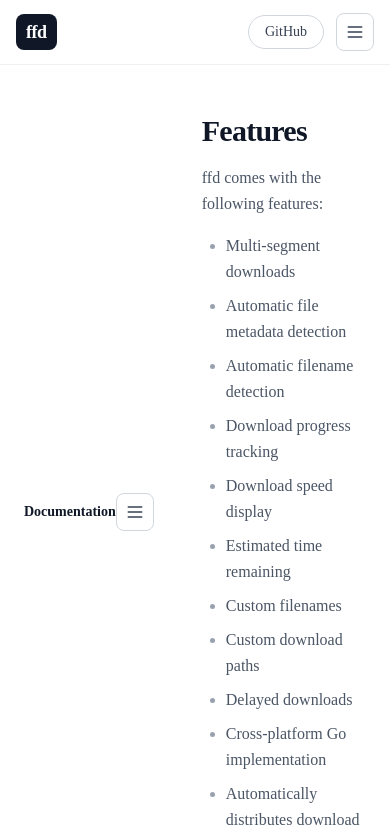
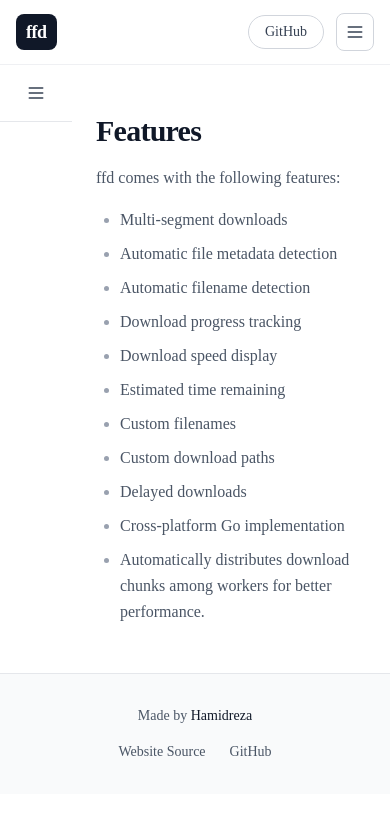
Before and after one commit to hamidrezaesh/ffd-website, a Next.js app: page /docs/features in a window 390 px wide. Shown: the top 837 px of the page. Built offline with nearby package versions, Linux system fonts and the light colour scheme.

Commit message:
feat: improve mobile docs navigation

```diff
--- a/components/DocsSidebar.tsx
+++ b/components/DocsSidebar.tsx
@@ -37,17 +37,25 @@ const groups: DocGroup[] = [
   },
 ];
 
-function NavLinks({ pathname, onNavigate }: { pathname: string; onNavigate?: () => void }) {
+function NavLinks({
+  pathname,
+  onNavigate,
+}: {
+  pathname: string;
+  onNavigate?: () => void;
+}) {
   return (
     <nav className="space-y-8">
       {groups.map((group) => (
         <div key={group.title}>
-          <h3 className="text-xs font-semibold uppercase tracking-wider text-gray-400">
+          <h3 className="px-2 text-xs font-bold uppercase tracking-widest text-gray-500">
             {group.title}
           </h3>
+
           <ul className="mt-3 space-y-1">
             {group.links.map((link) => {
               const active = pathname === link.href;
+
               return (
                 <li key={link.href}>
                   <Link
@@ -55,8 +63,8 @@ function NavLinks({ pathname, onNavigate }: { pathname: string; onNavigate?: ()
                     onClick={onNavigate}
                     className={
                       active
-                        ? "block rounded-lg bg-gray-900 px-3 py-2 text-sm font-medium text-white"
-                        : "block rounded-lg px-3 py-2 text-sm font-medium text-gray-600 transition hover:bg-gray-100 hover:text-gray-900"
+                        ? "flex min-h-10 items-center rounded-lg bg-gray-900 px-3 text-sm font-semibold text-white"
+                        : "flex min-h-10 items-center rounded-lg px-3 text-sm font-medium text-gray-600 transition hover:bg-gray-100 hover:text-gray-900"
                     }
                   >
                     {link.label}
@@ -77,35 +85,62 @@ export default function DocsSidebar() {
 
   return (
     <>
-      {/* Mobile top bar */}
-      <div className="sticky top-16 z-40 flex items-center justify-between border-b border-gray-200 bg-white/70 px-6 py-3 backdrop-blur-md lg:hidden">
-        <span className="text-sm font-semibold text-gray-900">Documentation</span>
+      {/* ========================= */}
+      {/* MOBILE DOCS NAVIGATION */}
+      {/* ========================= */}
+
+      <div className="sm:hidden">
+        {/* Docs bar */}
+        <div className="sticky top-16 z-40 border-b border-gray-200 bg-white/95 backdrop-blur-md">
+          <div className="flex h-14 items-center px-4">
             <button
               type="button"
               onClick={() => setOpen((v) => !v)}
               aria-expanded={open}
-          aria-label="Toggle documentation menu"
-          className="rounded-md border border-gray-300 p-2 text-gray-700 transition hover:bg-gray-100"
+              aria-label="Toggle documentation navigation"
+              className="flex h-10 w-10 items-center justify-center bg-transparent text-gray-700"
             >
-          <svg className="h-5 w-5" fill="none" viewBox="0 0 24 24" stroke="currentColor" strokeWidth={2}>
+              <svg
+                className="h-5 w-5"
+                fill="none"
+                viewBox="0 0 24 24"
+                stroke="currentColor"
+                strokeWidth={2}
+              >
                 {open ? (
-              <path strokeLinecap="round" strokeLinejoin="round" d="M6 18L18 6M6 6l12 12" />
+                  <path
+                    strokeLinecap="round"
+                    strokeLinejoin="round"
+                    d="M6 18 18 6M6 6l12 12"
+                  />
                 ) : (
-              <path strokeLinecap="round" strokeLinejoin="round" d="M4 6h16M4 12h16M4 18h16" />
+                  <path
+                    strokeLinecap="round"
+                    strokeLinejoin="round"
+                    d="M4 6h16M4 12h16M4 18h16"
+                  />
                 )}
               </svg>
             </button>
           </div>
+        </div>
 
-      {/* Mobile slide-down */}
+        {/* Docs menu */}
         {open && (
-        <div className="sticky top-[7.25rem] z-30 border-b border-gray-200 bg-white px-6 py-4 lg:hidden">
-          <NavLinks pathname={pathname} onNavigate={() => setOpen(false)} />
+          <div className="sticky top-[7rem] z-30 max-h-[calc(100vh-7rem)] overflow-y-auto border-b border-gray-200 bg-white px-5 py-6 shadow-lg">
+            <NavLinks
+              pathname={pathname}
+              onNavigate={() => setOpen(false)}
+            />
           </div>
         )}
+      </div>
 
-      {/* Desktop sidebar */}
-      <aside className="sticky top-16 hidden h-[calc(100vh-4rem)] w-64 shrink-0 overflow-y-auto border-r border-gray-200 px-6 py-10 lg:block">
+      {/* ========================= */}
+      {/* DESKTOP DOCS SIDEBAR */}
+      {/* ========================= */}
+
+      <aside className="sticky top-16 hidden h-[calc(100vh-4rem)] w-64 shrink-0 overflow-y-auto border-r border-gray-200 px-6 py-10 sm:block">
         <NavLinks pathname={pathname} />
       </aside>
     </>
```
Also changed, not shown: next-env.d.ts. Lines whose indentation alone changed are shown as unchanged.
